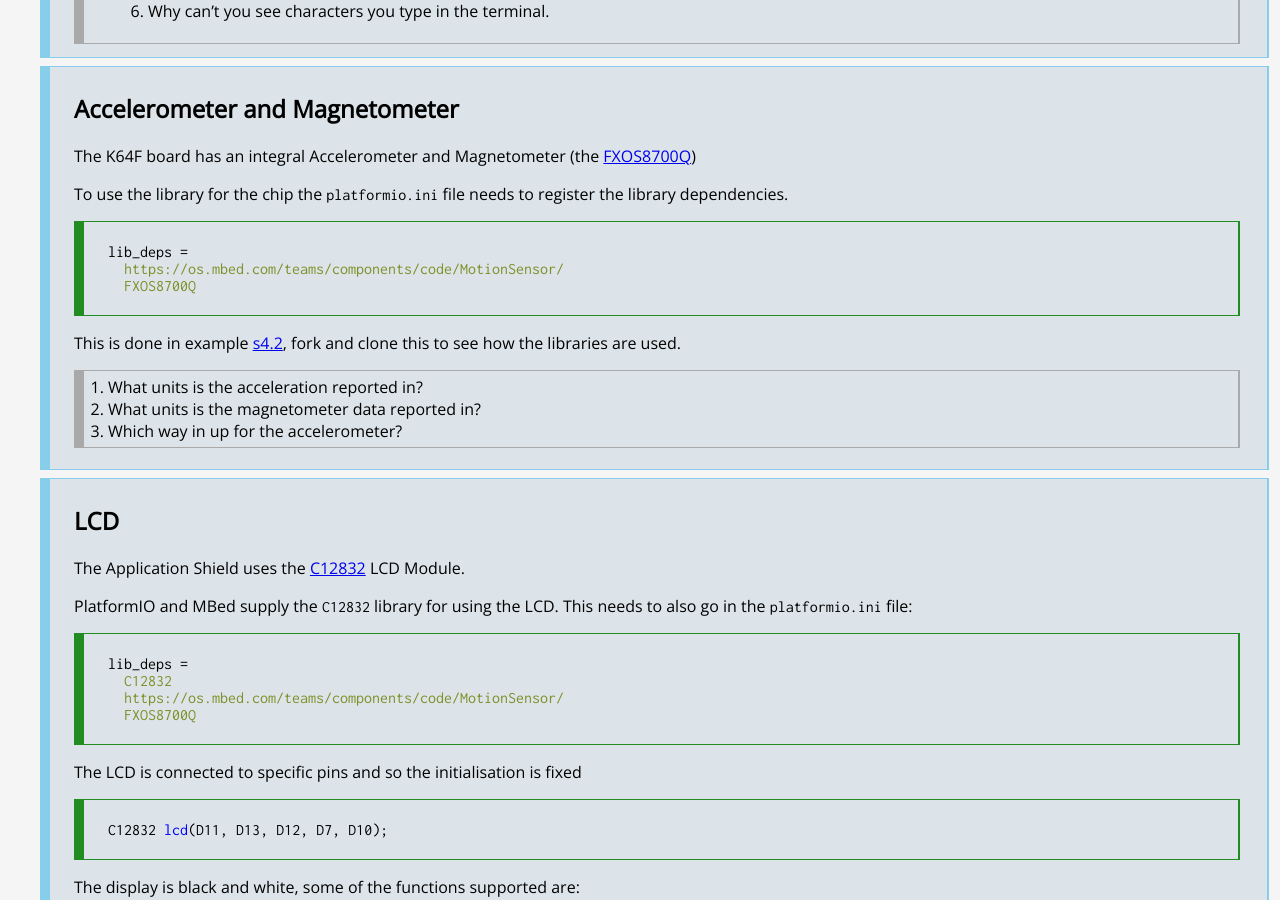
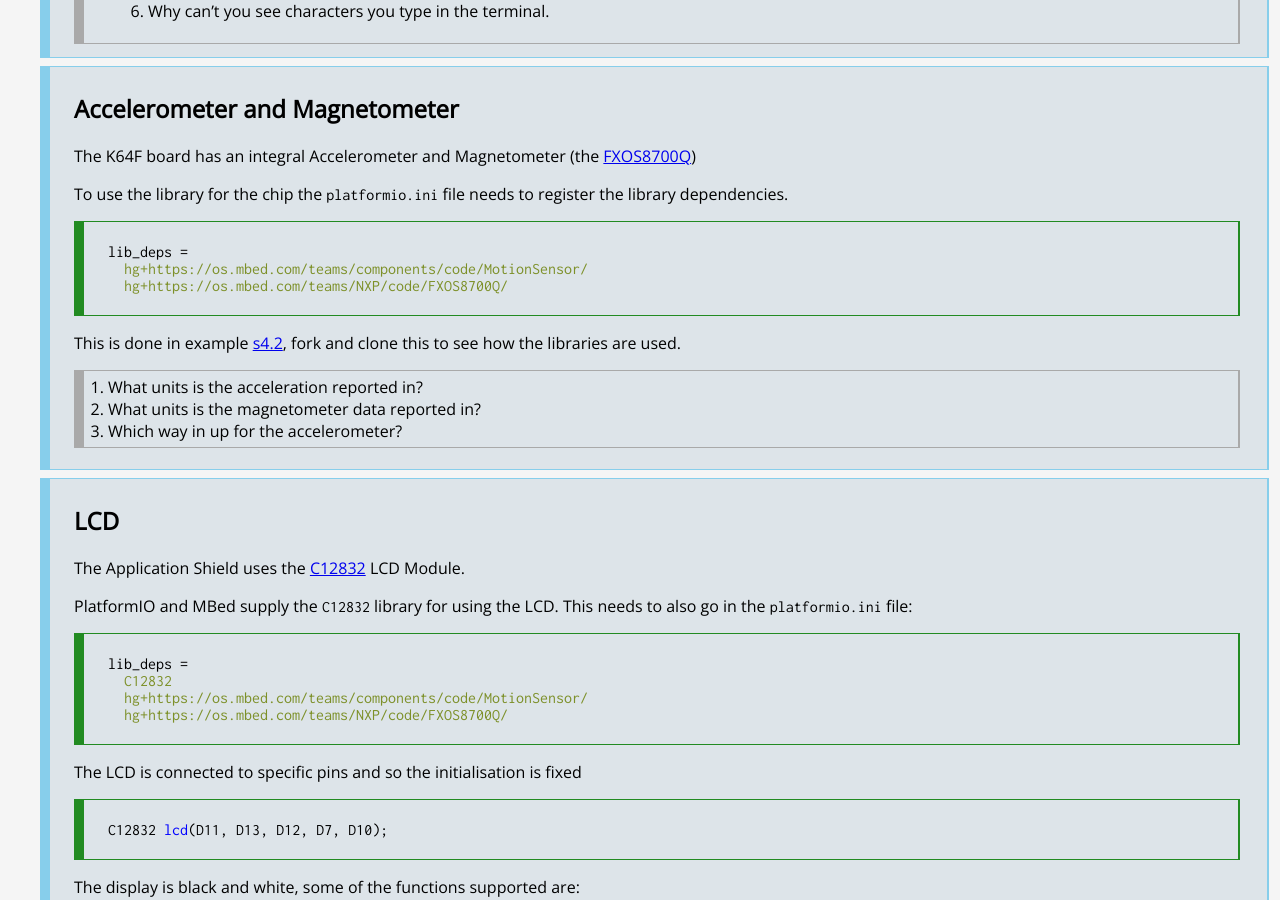
Before and after one commit to kf5011/kf5011.github.io, a Jekyll site: the page built from _seminars/04.md, in a window 1280 px wide and 900 px high, scrolled down 676 px. Built offline with Jekyll 4.4.1, drawn with Linux system fonts in a browser that asks for light colours.

````diff
--- a/_seminars/04.md
+++ b/_seminars/04.md
@@ -39,8 +39,8 @@ To use the library for the chip the `platformio.ini` file needs to register the
 library dependencies.
 ```ini
 lib_deps =
-  https://os.mbed.com/teams/components/code/MotionSensor/
-  FXOS8700Q
+  hg+https://os.mbed.com/teams/components/code/MotionSensor/
+  hg+https://os.mbed.com/teams/NXP/code/FXOS8700Q/
 ```
 {:.example}
 
@@ -62,8 +62,8 @@ PlatformIO and MBed supply the `C12832` library for using the LCD.  This needs t
 ```ini
 lib_deps =
   C12832
-  https://os.mbed.com/teams/components/code/MotionSensor/
-  FXOS8700Q
+  hg+https://os.mbed.com/teams/components/code/MotionSensor/
+  hg+https://os.mbed.com/teams/NXP/code/FXOS8700Q/
 ```
 {: .example}
 
````
Also changed, not shown: _lectures/03.2.md (+0 -1 lines), 4 other files.
